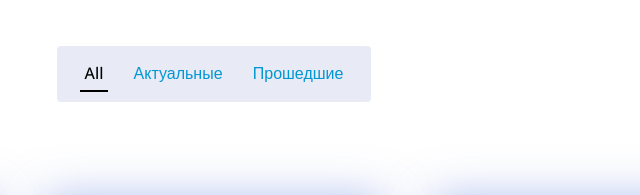
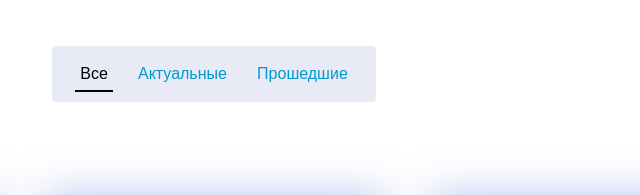
Before and after one commit to RikiTwiki/FinalIGues, a plain HTML site: page service.html in a window 1280 px wide. Shown: the part 486-681 px from the top of the page, 426-1066 px from the left. Drawn offline with nearby package versions, Linux system fonts and the light colour scheme.

Commit message:
poiska-1

```diff
--- a/service.html
+++ b/service.html
@@ -175,7 +175,7 @@
     <div class="row wow fadeInUp" data-wow-delay="0.3s">
         <div class="col-12 text-center">
             <ul class="list-inline rounded mb-5" id="portfolio-flters">
-                <li class="mx-2 active" data-filter="*">All</li>
+                <li class="mx-2 active" data-filter="*">Все</li>
                 <li class="mx-2" data-filter=".first">Актуальные</li>
                 <li class="mx-2" data-filter=".second">Прошедшие</li>
             </ul>
```
